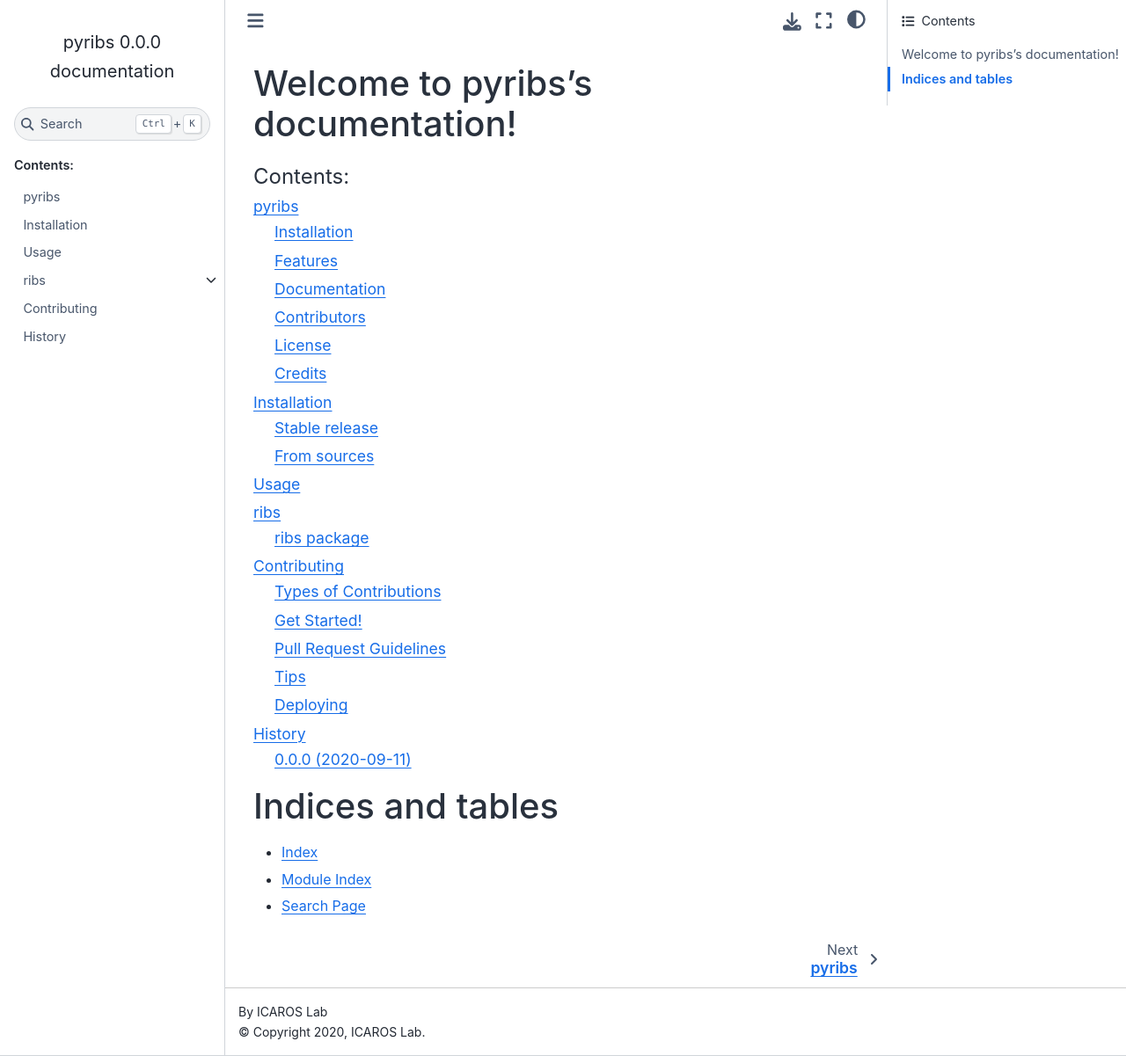
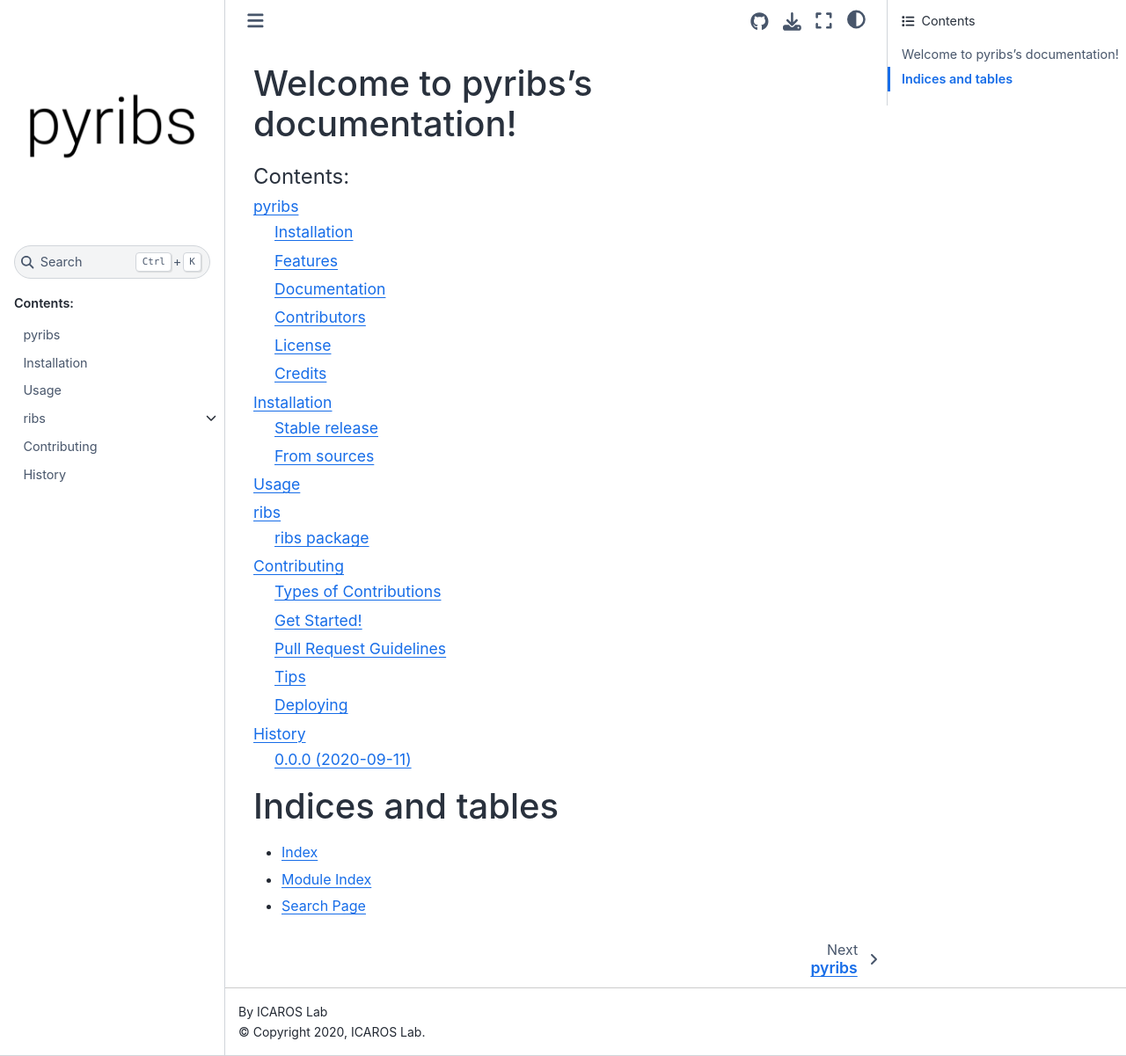
Before and after one commit to icaros-usc/pyribs, a Sphinx documentation site: the page built from docs/index.rst, in a window 1280 px wide and 1201 px high. Shown: the whole window at 88% size. Built offline with Sphinx 7.4.7 and the Sphinx Book theme 1.1.4, drawn with Linux system fonts in a browser that asks for light colours; some of the changed lines change nothing that is shown.

Commit message:
Add additional config options for book theme

```diff
--- a/docs/conf.py
+++ b/docs/conf.py
@@ -95,12 +95,20 @@
 # a list of builtin themes.
 #
 html_theme = 'sphinx_book_theme'
+html_logo = "_static/logo.png"
+html_favicon = "_static/favicon.ico"
 
 # Theme options are theme-specific and customize the look and feel of a
 # theme further.  For a list of options available for each theme, see the
 # documentation.
 #
-# html_theme_options = {}
+html_theme_options = {
+    "repository_url": "https://github.com/icaros-usc/pyribs/",
+    "use_repository_button": True,
+    "use_issues_button": True,
+    "use_edit_page_button": True,
+    "path_to_docs": "docs/",
+}
 
 # Add any paths that contain custom static files (such as style sheets) here,
 # relative to this directory. They are copied after the builtin static files,
```
